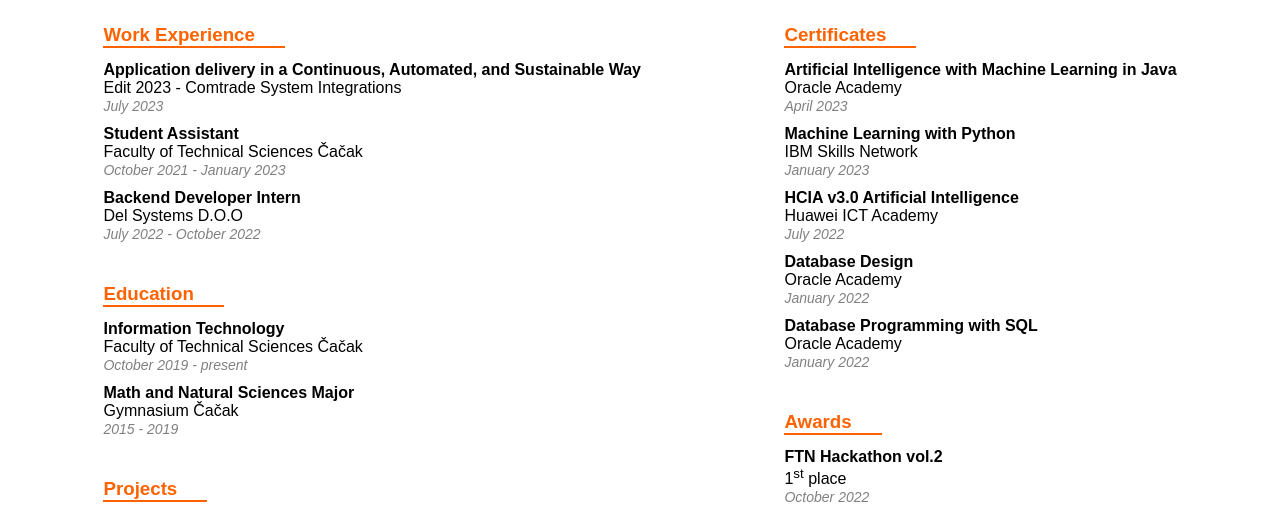
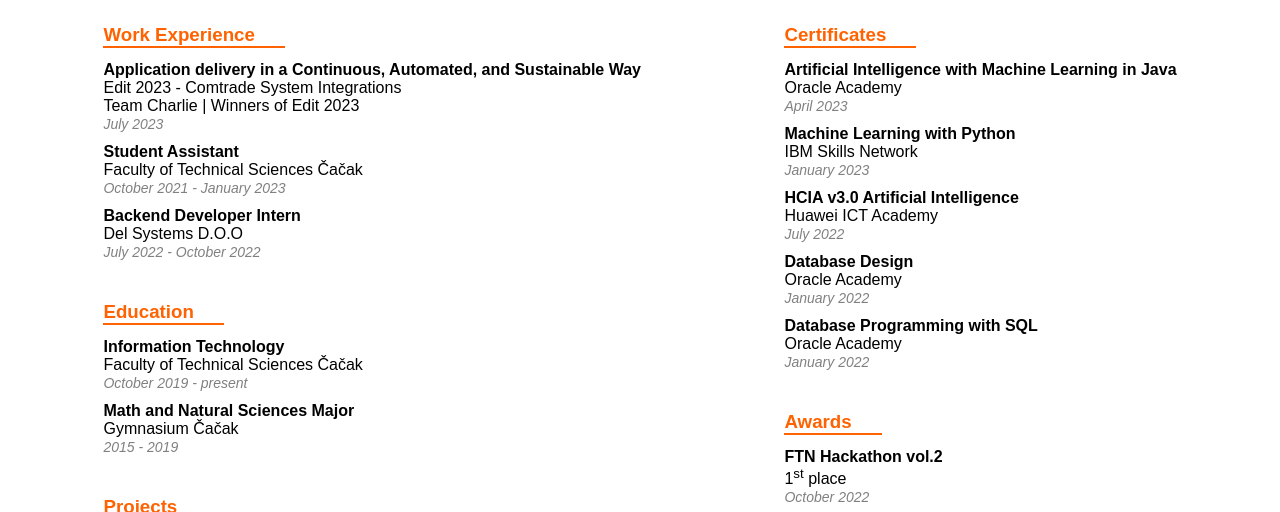
Before and after one commit to theharoold/cv, a plain HTML site: page index.html in a window 1280 px wide. Shown: the part 247-759 px from the top of the page. Drawn offline with Linux system fonts and the light colour scheme.

Commit message:
Added victory in Edit 2023

```diff
--- a/index.html
+++ b/index.html
@@ -75,6 +75,10 @@
                             <br>
                             <span class="content-ul-company">
                                 Edit 2023 - Comtrade System Integrations
+                            </span>
+                            <br>
+                            <span class="content-ul-company">
+                                Team Charlie | Winners of Edit 2023
                             </span>
                             <br>
                             <span class="content-ul-period">
```
